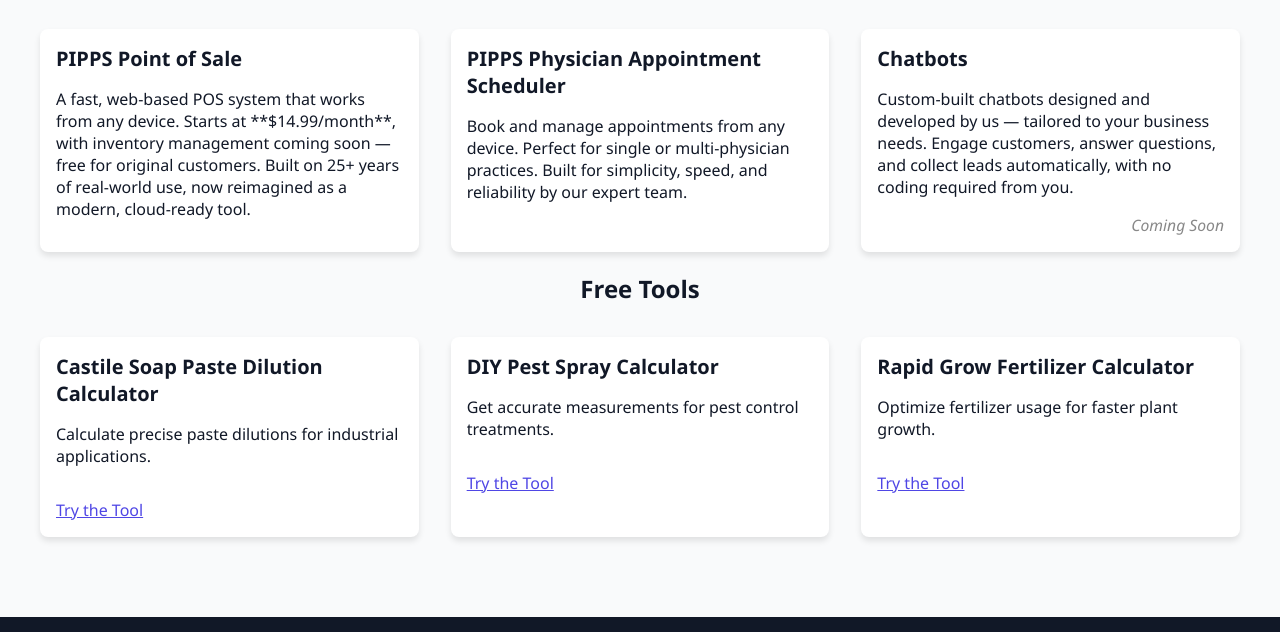
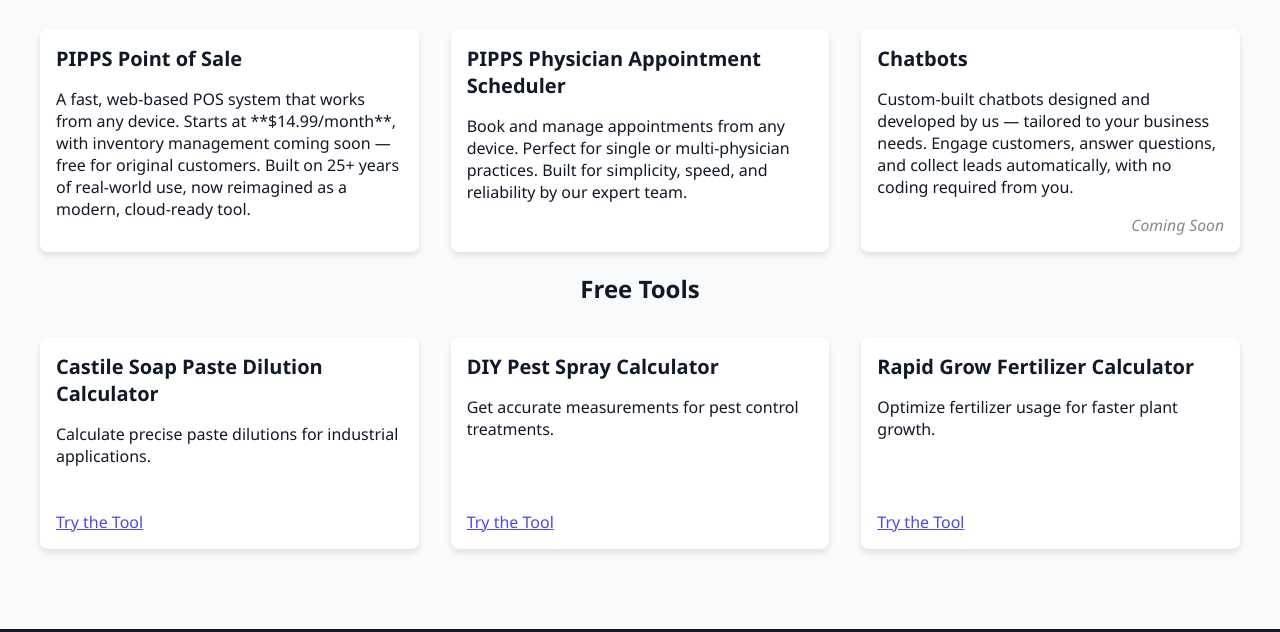
Before and after one commit to pipps-app/pipps-app-home, a plain HTML site: page index.html in a window 1280 px wide. Shown: the part 749-1381 px from the top of the page. Drawn offline with Linux system fonts and the light colour scheme.

Commit message:
refactor card layout for tools to improve spacing and alignment

```diff
--- a/index.html
+++ b/index.html
@@ -222,10 +222,12 @@
       <div class="cards">
         <!-- Paste Dilution Calculator -->
         <div class="card">
-          <div class="card-body">
+          <div class="card-body" style="display: flex; flex-direction: column; min-height: 180px; justify-content: space-between;">
+            <div>
               <h3>Castile Soap Paste Dilution Calculator</h3>
               <p>Calculate precise paste dilutions for industrial applications.</p>
-            <a href="https://pipps-app.github.io/tools/paste%20dilution%20calc/paste-dilution-calculator.html" target="_blank" rel="noopener noreferrer" class="link-button">
+            </div>
+            <a href="https://pipps-app.github.io/tools/paste%20dilution%20calc/paste-dilution-calculator.html" target="_blank" rel="noopener noreferrer" class="link-button" style="margin-top: auto;">
               Try the Tool
             </a>
           </div>
@@ -233,10 +235,12 @@
 
         <!-- Pest Spray Calculator -->
         <div class="card">
-          <div class="card-body">
+          <div class="card-body" style="display: flex; flex-direction: column; min-height: 180px; justify-content: space-between;">
+            <div>
               <h3>DIY Pest Spray Calculator</h3>
               <p>Get accurate measurements for pest control treatments.</p>
-            <a href="https://pipps-app.github.io/tools/pest%20plant%20spray%20calc/pest-spray-calculator.html" target="_blank" rel="noopener noreferrer" class="link-button">
+            </div>
+            <a href="https://pipps-app.github.io/tools/pest%20plant%20spray%20calc/pest-spray-calculator.html" target="_blank" rel="noopener noreferrer" class="link-button" style="margin-top: auto;">
               Try the Tool
             </a>
           </div>
@@ -244,10 +248,12 @@
 
         <!-- Rapid Grow Fertilizer Calculator -->
         <div class="card">
-          <div class="card-body">
+          <div class="card-body" style="display: flex; flex-direction: column; min-height: 180px; justify-content: space-between;">
+            <div>
               <h3>Rapid Grow Fertilizer Calculator</h3>
               <p>Optimize fertilizer usage for faster plant growth.</p>
-            <a href="https://pipps-app.github.io/tools/rapid%20grow%20fertilizer%20calc/rapid-grow-fertilizer-calculator.html" target="_blank" rel="noopener noreferrer" class="link-button">
+            </div>
+            <a href="https://pipps-app.github.io/tools/rapid%20grow%20fertilizer%20calc/rapid-grow-fertilizer-calculator.html" target="_blank" rel="noopener noreferrer" class="link-button" style="margin-top: auto;">
               Try the Tool
             </a>
           </div>
```
Lines whose indentation alone changed are shown as unchanged.
